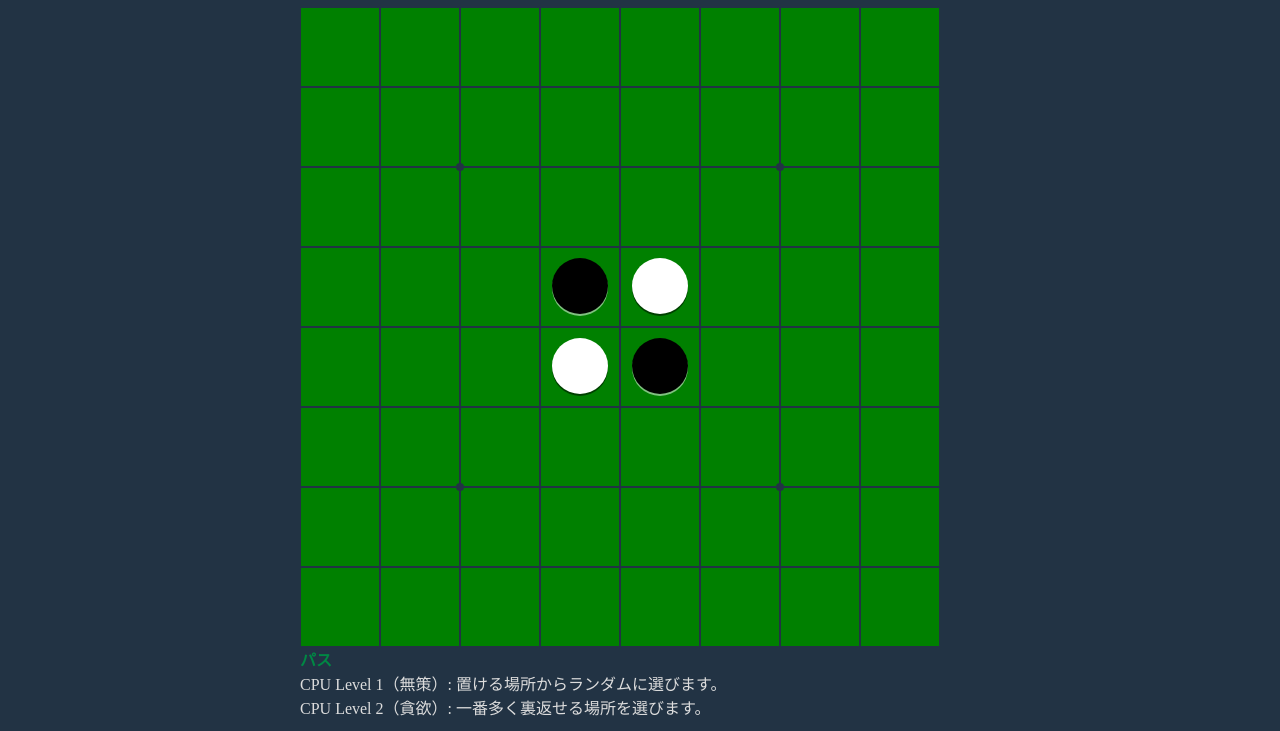
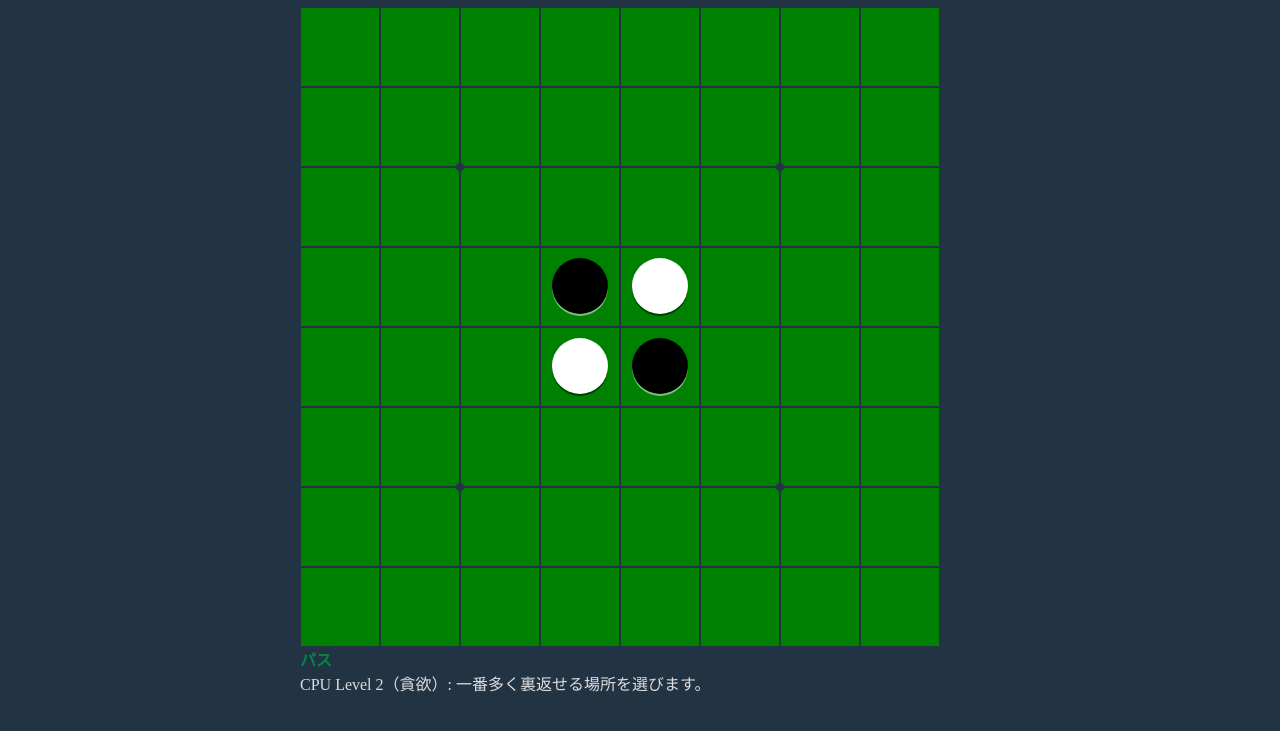
Before and after one commit to yubais/othello, a website built with webpack: page index.html in a window 1280 px wide. Shown: the part 69-800 px from the top of the page. Built offline with nearby package versions, Linux system fonts and the light colour scheme.

Commit message:
URL params で盤面サイズとCPUレベルを指定可能に

```diff
--- a/index.html
+++ b/index.html
@@ -73,12 +73,11 @@ a:hover {
 	</div>
 
 	<div>
-		<a href=# id='pass'>パス</a>
+		<a id='pass'>パス</a>
 	</div>
 
 	<div id='description'>
-		<div>CPU Level 1（無策）: 置ける場所からランダムに選びます。</div>
-		<div>CPU Level 2（貪欲）: 一番多く裏返せる場所を選びます。</div>
+		読込中です……
 	</div>
 </div>
 </body>
--- a/src/Board.ts
+++ b/src/Board.ts
@@ -18,7 +18,14 @@ export class Board {
 		else return 'black'
 	}
 
-	constructor() {
+	constructor(width: number, height: number) {
+		// 盤サイズが2以上でなければ勝手に8にする（エラーなど出さん）
+		if (width < 2) width = 8
+		if (height < 2) height = 8
+
+		if (width) this.width = Math.floor(width)
+		if (height) this.height = Math.floor(height)
+
 		this.state = new Array()
 		for (let ix = 0; ix < this.width; ix++) {
 			this.state[ix] = new Array()
@@ -26,6 +33,7 @@ export class Board {
 				this.state[ix].push('empty')
 			}
 		}
+
 		const x_mid = Math.floor(this.width/2)
 		const y_mid = Math.floor(this.height/2)
 
@@ -193,7 +201,7 @@ export class Board {
 	}
 
 	clone = ():Board => {
-		const child = new Board()
+		const child = new Board(this.width, this.height)
 		for(let ix=0; ix<this.width; ix++) {
 			for(let iy=0; iy<this.height; iy++) {
 				child.state[ix][iy] = this.state[ix][iy]
--- a/src/Logic.ts
+++ b/src/Logic.ts
@@ -4,9 +4,11 @@ import { Board } from './Board'
 
 type Position = [number, number]
 export class Logic {
-    level: number
+    level: number = 2
+
     constructor(level: number) {
-        this.level = level
+        if (level == 1) this.level = 1
+        if (level == 2) this.level = 2
     }
 
     next = (board: Board): Position => {
--- a/src/View.ts
+++ b/src/View.ts
@@ -31,7 +31,7 @@ export class View {
 
     draw = () => {
         for (let ix=0; ix<this.board.width; ix++) {
-            for (let iy=0; iy<this.board.width; iy++) {
+            for (let iy=0; iy<this.board.height; iy++) {
                 const state = this.board.getState([ix, iy])
                 if (state === 'empty') {
                     if (this.board.selected[0] == ix && this.board.selected[1] == iy) {
@@ -44,10 +44,12 @@ export class View {
                 if (state === 'white') this.drawPiece(ix, iy, 'white')
             }
         }
-        this.drawStar(2, 2)
-        this.drawStar(2, 6)
-        this.drawStar(6, 2)
-        this.drawStar(6, 6)
+
+        for(let ix=2; ix<this.board.width; ix+=4) {
+            for(let iy=2; iy<this.board.width; iy+=4) {
+                this.drawStar(ix, iy)
+            }
+        }
     }
 
     drawBlank = (ix: number, iy: number) => {
--- a/src/main.ts
+++ b/src/main.ts
@@ -2,6 +2,11 @@ import { Board } from "./Board"
 import { View } from "./View"
 import { Controller } from "./Controller"
 import { Logic } from "./Logic"
+
+const levelDescription = {
+    1: 'CPU Level 1（無策）: 置ける場所からランダムに選びます。',
+    2: 'CPU Level 2（貪欲）: 一番多く裏返せる場所を選びます。',
+}
 
 const setModalPosition = () => {
     /* modal の位置調整 */
@@ -21,13 +26,35 @@ window.onresize = setModalPosition
 window.onload = () => {
     const canvas = document.querySelector('canvas')
     const pass = document.getElementById('pass') as HTMLAnchorElement
-
     if (!canvas) throw new Error("このブラウザには対応していません。")
 
-    const board = new Board()
+    // URL の読み込み、ただし値は数値のみ
+    const urlParams: {[key: string]: number} = (() => {
+        const callback = {}
+        window.location.search
+            .substr(1)
+            .split('&')
+            .forEach((item) => {
+                const tmp = item.split('=')
+                if (isNaN(tmp[1] as any) === false) {
+                    callback[tmp[0]] = Number(tmp[1])
+                }
+            })
+        return callback
+    })()
+
+    // レベル指定について
+    if ([1, 2].includes(urlParams['l']) === false) {
+        urlParams['l'] = 2
+    }
+
+    const board = new Board(urlParams['w'], urlParams['h'])
     const view = new View(canvas, board)
     const controller = new Controller(canvas, board)
-    const logic = new Logic(2)
+
+    const logic = new Logic(urlParams['l'])
+    document.getElementById('description').textContent = levelDescription[urlParams['l']]
+
     const isHumansTurn = ():boolean => {
         return board.turn === 'black' // 暫定的にヒトは黒番で固定
     }
```
